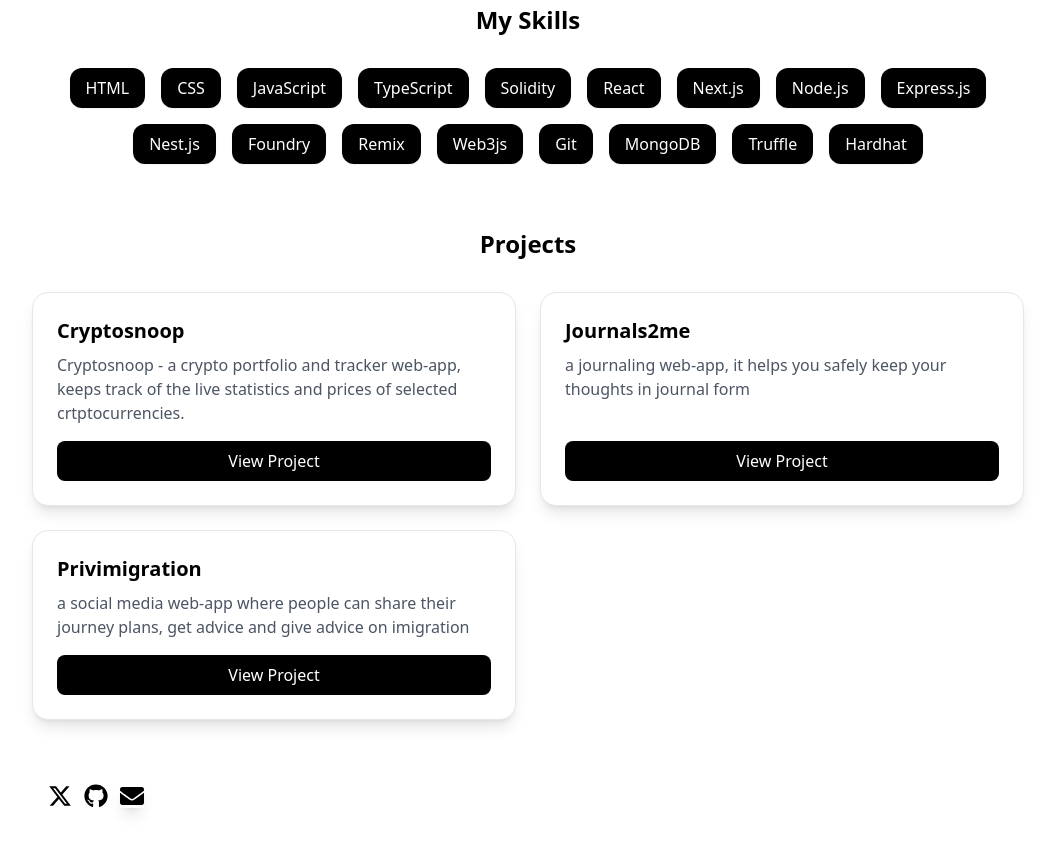
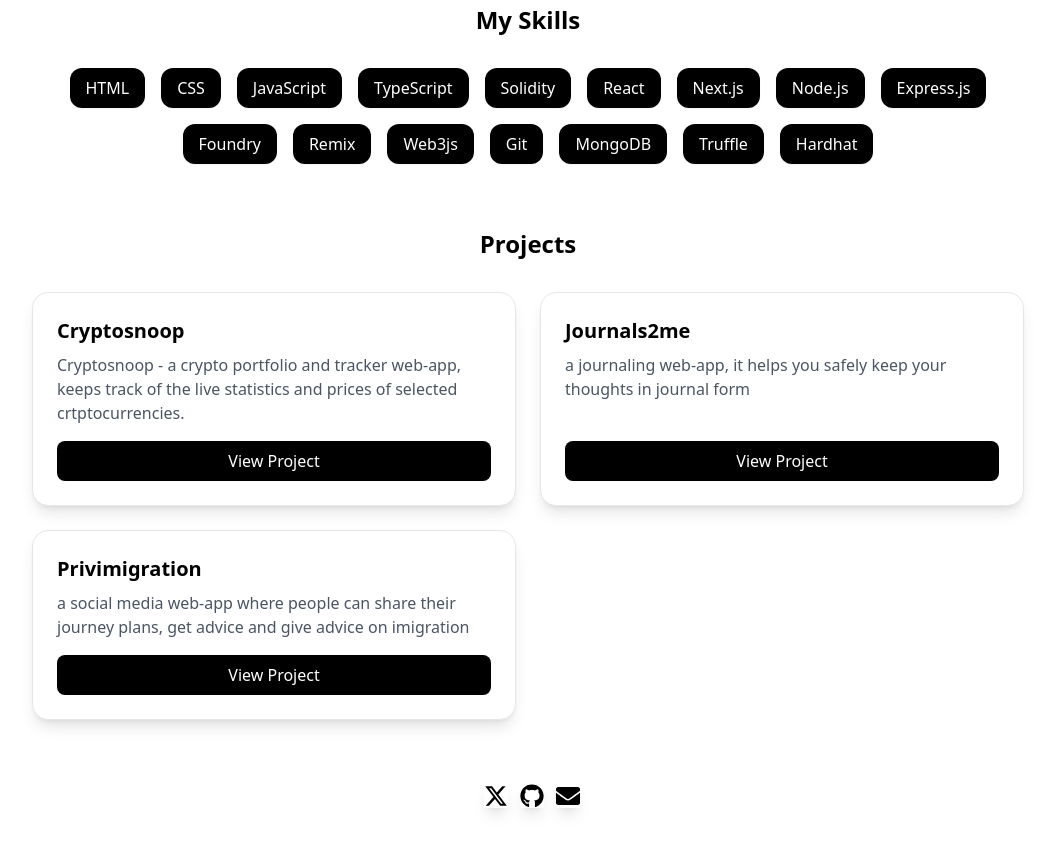
Before and after one commit to shola-devv/PORTFOLIO, a React (Create React App) app: page /About in a window 1280 px wide. Shown: the part 460-1308 px from the top of the page, without its empty margins (112-1167 px from the left). Built offline with nearby package versions, Linux system fonts and the light colour scheme.

Commit message:
centered the div

```diff
--- a/src/pages/About.jsx
+++ b/src/pages/About.jsx
@@ -15,7 +15,6 @@ const skills = [
 { name: "Next.js", color: "bg-purple-100", icon: "⬛" },
 { name: "Node.js", color: "bg-purple-100", icon: "🟩" },
 { name: "Express.js", color: "bg-purple-100", icon: "📦" },
-{ name: "Nest.js", color: "bg-purple-100", icon: "🔥" },
 { name: "Foundry", color: "bg-purple-100", icon: "" },
 { name: "Remix", color: "bg-purple-100", icon: "" },
 { name: "Web3js", color: "bg-purple-100", icon: "" },
@@ -114,18 +113,18 @@ Hello, I'm Shola Emmanuel Fayinminu </h1>
 
     </div>
   </section>
-  <div className="mt-4 flex space-x-1">
-          <a href={`https://twitter.com/intent/follow?screen_name=${myUsername}`}  target="_blank" rel="noopener noreferrer">
-          <FaXTwitter  className="ml-2 text-2xl text-black hover:text-grey-700 transition duration-300 hadow-lg active: translate-x-2" />
-             </a>
-             <a href="https://github.com/shola-devv" target="_blank" rel="noopener noreferrer">
-            <FaGithub className="ml-2 text-2xl text-black hover:text-grey-700 transition duration-300 hadow-lg active: translate-x-2" />
-             </a>
-             <a href="mailto:creekemmanuelf@gmail.com" target="_blank" rel="noopener noreferrer">
-            <FaEnvelope className="ml-2 text-2xl text-black hover:text-grey-700 transition duration-300 shadow-lg active: translate-x-2" />
-             </a>
+  <div className="mt-4 flex justify-center space-x-1">
+  <a href={`https://twitter.com/intent/follow?screen_name=${myUsername}`} target="_blank" rel="noopener noreferrer">
+    <FaXTwitter className="ml-2 text-2xl text-black hover:text-gray-700 transition duration-300 shadow-lg active:translate-x-2" />
+  </a>
+  <a href="https://github.com/shola-devv" target="_blank" rel="noopener noreferrer">
+    <FaGithub className="ml-2 text-2xl text-black hover:text-gray-700 transition duration-300 shadow-lg active:translate-x-2" />
+  </a>
+  <a href="mailto:creekemmanuelf@gmail.com" target="_blank" rel="noopener noreferrer">
+    <FaEnvelope className="ml-2 text-2xl text-black hover:text-gray-700 transition duration-300 shadow-lg active:translate-x-2" />
+  </a>
+</div>
 
-        </div>
 </div>
 
 
```
